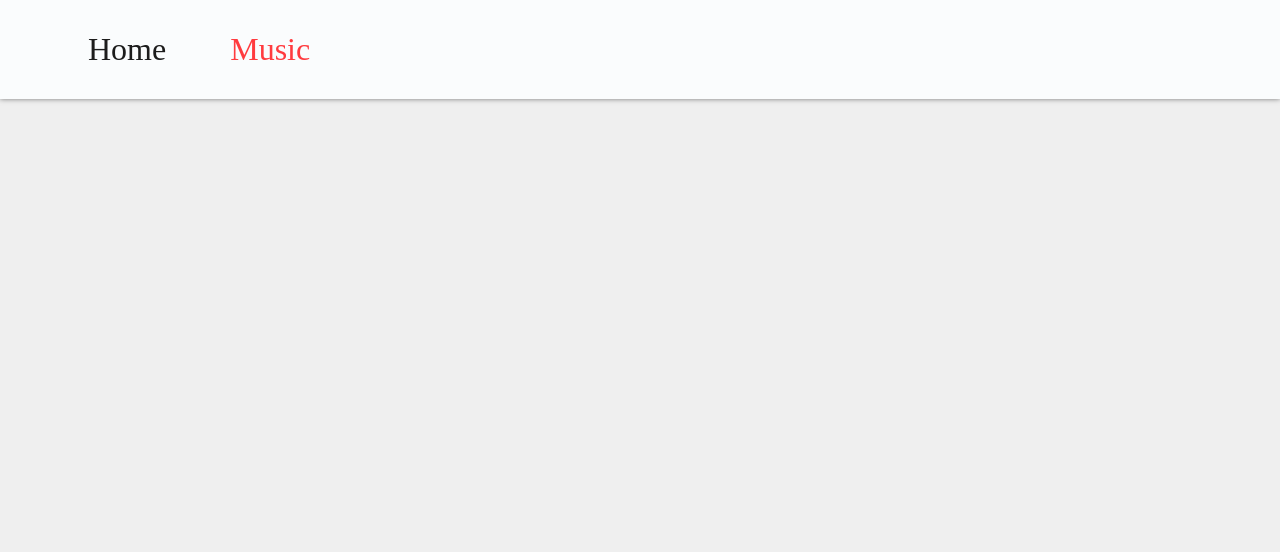
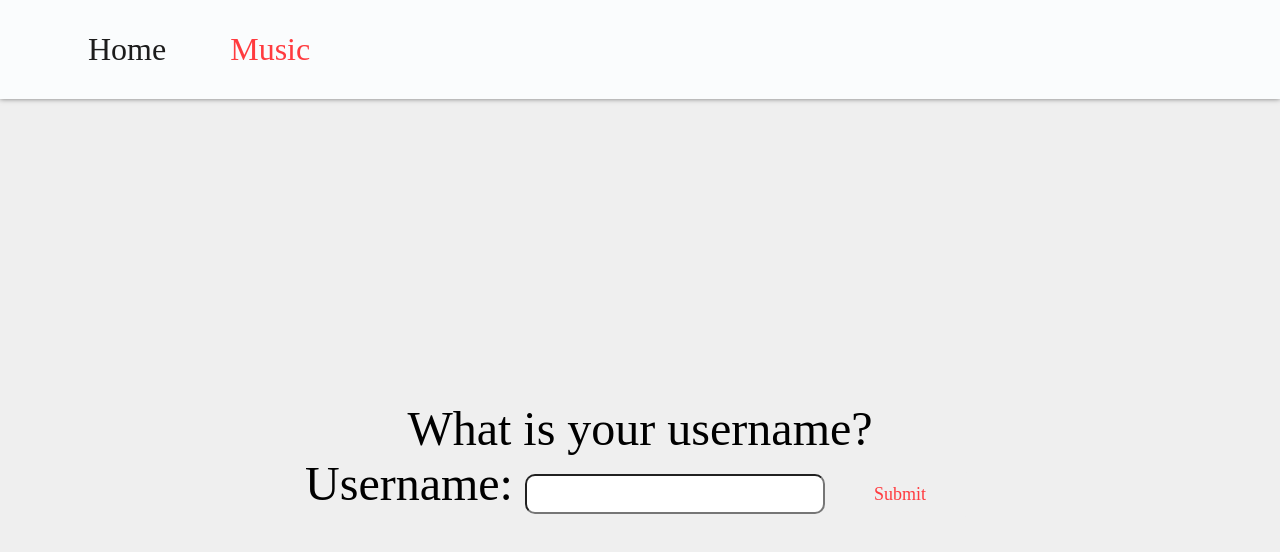
Before and after one commit to Is0toi/moosic, a React (Create React App) app in the folder moosic/: page /music in a window 1280 px wide. Shown: the top 552 px of the page. Built offline with nearby package versions, Linux system fonts and the light colour scheme.

Commit message:
Username works offically

```diff
--- a/moosic/src/App.css
+++ b/moosic/src/App.css
@@ -135,5 +135,29 @@ section {
 .userName{
     text-align:center;
     margin:50px auto;
+    color: black;
+    font-size: 3em;
+}
 
+.username-text{
+    width:300px;
+    height: 40px;
+    margin: 10px 0;
+    font-size:19px;
+    border-radius:10px;
 }
+
+.username-text:focus {
+    border-color: #113f67;
+    box-shadow: 0 0 5px rgba(52, 105, 154, 0.5);
+    /* BLUE BORDERRRR */
+}
+
+.submit-button{
+    width:150px;
+    height: 45px;
+    font-size: 18px;
+    border-radius: 10px;
+    border:none;
+    color:#ff3b3f
+}
--- a/moosic/src/component/Music.jsx
+++ b/moosic/src/component/Music.jsx
@@ -54,12 +54,14 @@ function Music() {
 
         <div className="music">
             {!submittedUsername ? (
-                <div className="start">
-                    <h1>Let's get started</h1>
+                <>
+                    <div className="start">
+                        <h1>Let's get started</h1>
+                    </div>
                     <div className="next">
                         {showInput && <UsernameInput onSubmit={handleUsernameSubmit} />}
                     </div>
-                </div>
+                </>
             ) : (
                 <div className="next">
                     <div className="start">
```
